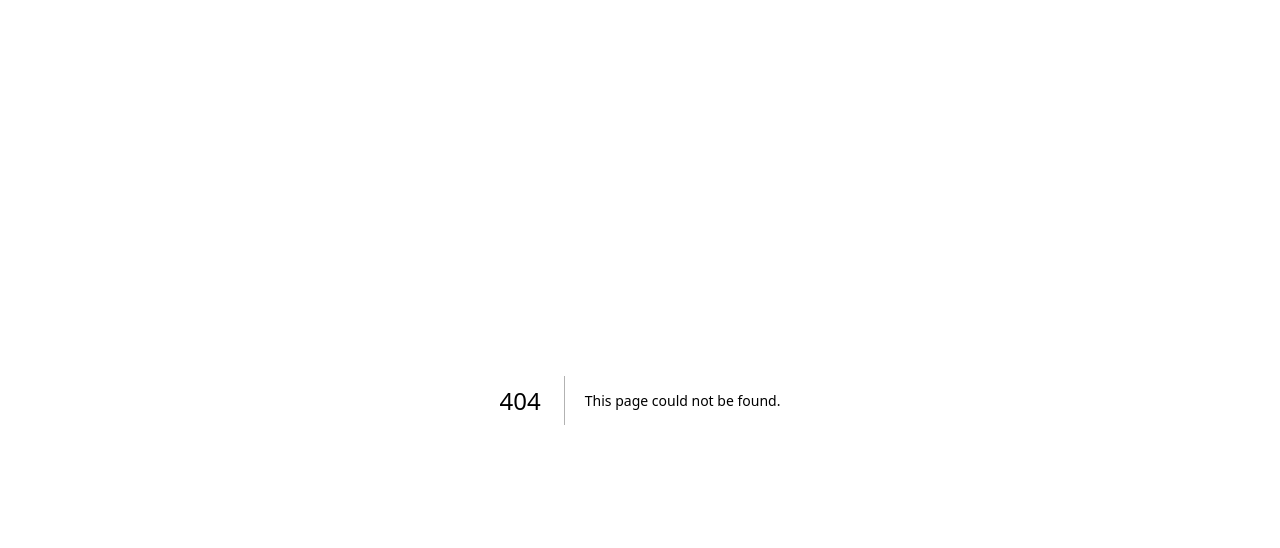
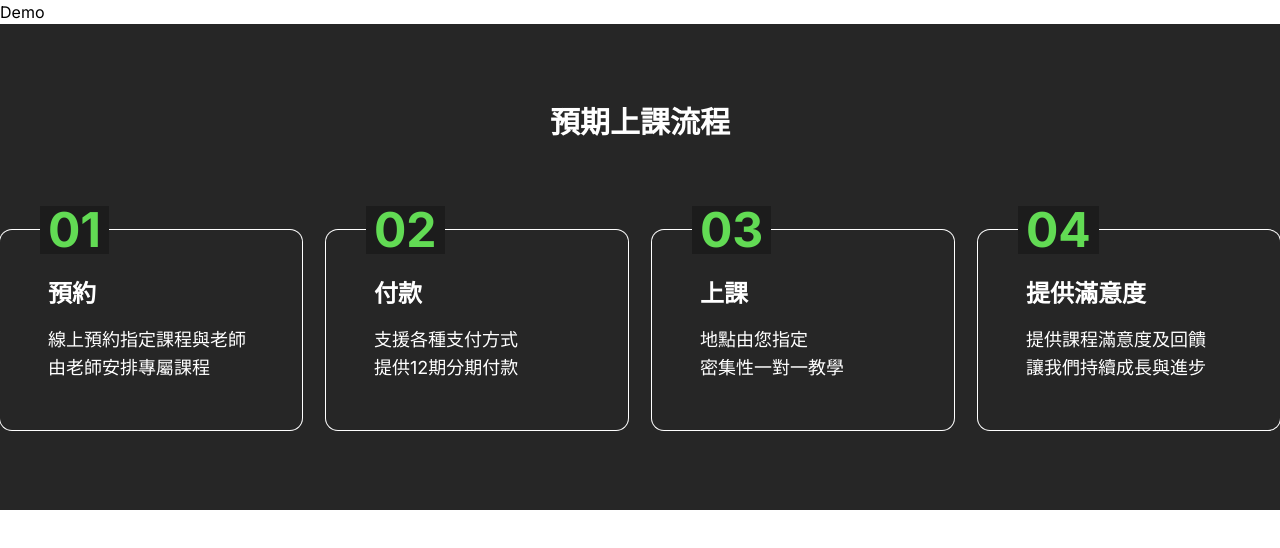
Before and after one commit to JackyHuang700/20230716_next13, a Next.js app: page /demo in a window 1280 px wide. Before the commit this address had no page. Shown: the top 548 px of the page. Built offline with nearby package versions, Linux system fonts and the light colour scheme.

Commit message:
add: add components

```diff
--- a/components/antDesign/demo.tsx
+++ b/app/antDesign/page.tsx
@@ -1,9 +1,12 @@
+// `app/page.tsx` is the UI for the `/` URL
 'use client'
 
 import { Button, DatePicker } from 'antd'
-import AntDsiSpin, { useAntDsiSpin } from '@/components/antDesign/spin'
-import AntDsiButton, { useAntDsiButton } from '@/components/antDesign/button'
-import AntDsiInput, { useAntDsiInput } from '@/components/antDesign/input'
+import AntDsiSpin, { useAntDsiSpin } from '@/app/components/antDesign/spin'
+import AntDsiButton, { useAntDsiButton } from '@/app/components/antDesign/button'
+import AntDsiInput, { useAntDsiInput } from '@/app/components/antDesign/input'
+import Link from 'next/link'
+
 
 export default function AntDesign() {
   const [spin_tem, setTem_spin] = useAntDsiSpin()
@@ -12,6 +15,7 @@ export default function AntDesign() {
 
   return (
     <section className="ant-design">
+      <Link href="/">Home</Link>
       <div className="spin">
         <AntDsiSpin {...spin_tem}>
           <div className="content" />
--- /dev/null
+++ b/app/demo/page.jsx
@@ -0,0 +1,56 @@
+import React from 'react'
+import "./style.css";
+
+export default function Demo() {
+  return (
+    <div>
+      <h5 className="mb-0">Demo</h5>
+
+<Aaa />
+    </div>
+  )
+}
+
+
+
+const Aaa  = function() {
+return (
+  <div className='bg-neutral-800'>
+
+<section className="py-10 bg-dark-400 md:py-20">
+  <div className="container">
+    <h2 data-aos="flip-left" className="text-white font-bold title-underline text-center text-2xl md:text-3xl after:left-1/2 after:-translate-x-1/2 pb-4 mb-[50px] md:mb-[74px]">
+      預期上課流程
+    </h2>
+    <ol className="flex flex-wrap -mx-3 gap-y-[50px] text-white">
+      <li data-aos="flip-left" data-aos-delay="100" className="w-full px-3 md:w-1/2 xl:w-1/4">
+        <div className="h-full ring-1 ring-white rounded-xl relative p-12 before:absolute before:content-['01'] before:-top-6 before:left-10 before:px-2 before:bg-dark-400 before:text-5xl before:text-primary before:font-bold">
+          <h3 className="mb-4 text-2xl font-bold">預約</h3>
+          <p className="text-lg">線上預約指定課程與老師<br />由老師安排專屬課程</p>
+        </div>
+      </li>
+      <li data-aos="flip-left" data-aos-delay="200" className="w-full px-3 md:w-1/2 xl:w-1/4">
+        <div className="h-full ring-1 ring-white rounded-xl relative p-12 before:absolute before:content-['02'] before:-top-6 before:left-10 before:px-2 before:bg-dark-400 before:text-5xl before:text-primary before:font-bold">
+          <h3 className="mb-4 text-2xl font-bold">付款</h3>
+          <p className="text-lg">支援各種支付方式<br />提供12期分期付款</p>
+        </div>
+      </li>
+      <li data-aos="flip-left" data-aos-delay="300" className="w-full px-3 md:w-1/2 xl:w-1/4">
+        <div className="h-full ring-1 ring-white rounded-xl relative p-12 before:absolute before:content-['03'] before:-top-6 before:left-10 before:px-2 before:bg-dark-400 before:text-5xl before:text-primary before:font-bold">
+          <h3 className="mb-4 text-2xl font-bold">上課</h3>
+          <p className="text-lg">地點由您指定<br />密集性一對一教學</p>
+        </div>
+      </li>
+      <li data-aos="flip-left" data-aos-delay="400" className="w-full px-3 md:w-1/2 xl:w-1/4">
+        <div className="h-full ring-1 ring-white rounded-xl relative p-12 before:absolute before:content-['04'] before:-top-6 before:left-10 before:px-2 before:bg-dark-400 before:text-5xl before:text-primary before:font-bold">
+          <h3 className="mb-4 text-2xl font-bold">提供滿意度</h3>
+          <p className="text-lg">提供課程滿意度及回饋<br />讓我們持續成長與進步</p>
+        </div>
+      </li>
+    </ol>
+  </div>
+</section>
+  </div>
+
+)
+}
--- /dev/null
+++ b/app/demo/style.css
@@ -0,0 +1,278 @@
+
+
+
+.before\:absolute::before {
+  content: var(--tw-content);
+  position: absolute;
+}
+
+.before\:inset-0::before {
+  content: var(--tw-content);
+  top: 0px;
+  right: 0px;
+  bottom: 0px;
+  left: 0px;
+}
+
+.before\:left-0::before {
+  content: var(--tw-content);
+  left: 0px;
+}
+
+.before\:top-0::before {
+  content: var(--tw-content);
+  top: 0px;
+}
+
+.before\:top-full::before {
+  content: var(--tw-content);
+  top: 100%;
+}
+
+.before\:-top-6::before {
+  content: var(--tw-content);
+  top: -1.5rem;
+}
+
+.before\:left-10::before {
+  content: var(--tw-content);
+  left: 2.5rem;
+}
+
+.before\:bottom-0::before {
+  content: var(--tw-content);
+  bottom: 0px;
+}
+
+.before\:-z-10::before {
+  content: var(--tw-content);
+  z-index: -10;
+}
+
+.before\:h-2::before {
+  content: var(--tw-content);
+  height: 0.5rem;
+}
+
+.before\:h-full::before {
+  content: var(--tw-content);
+  height: 100%;
+}
+
+.before\:h-0\.5::before {
+  content: var(--tw-content);
+  height: 0.125rem;
+}
+
+.before\:h-0::before {
+  content: var(--tw-content);
+  height: 0px;
+}
+
+.before\:w-2::before {
+  content: var(--tw-content);
+  width: 0.5rem;
+}
+
+.before\:w-\[calc\(100\%-12px\)\]::before {
+  content: var(--tw-content);
+  width: calc(100% - 12px);
+}
+
+.before\:w-1\/2::before {
+  content: var(--tw-content);
+  width: 50%;
+}
+
+.before\:rounded-3xl::before {
+  content: var(--tw-content);
+  border-radius: 1.5rem;
+}
+
+.before\:border::before {
+  content: var(--tw-content);
+  border-width: 1px;
+}
+
+.before\:border-gray-900::before {
+  content: var(--tw-content);
+  --tw-border-opacity: 1;
+  border-color: rgb(124 126 119 / var(--tw-border-opacity));
+}
+
+.before\:bg-white::before {
+  content: var(--tw-content);
+  --tw-bg-opacity: 1;
+  background-color: rgb(255 255 255 / var(--tw-bg-opacity));
+}
+
+.before\:bg-dark-400::before {
+  content: var(--tw-content);
+  --tw-bg-opacity: 1;
+  background-color: rgb(28 28 28 / var(--tw-bg-opacity));
+}
+
+.before\:bg-primary::before {
+  content: var(--tw-content);
+  --tw-bg-opacity: 1;
+  background-color: rgb(98 219 84 / var(--tw-bg-opacity));
+}
+
+.before\:px-2::before {
+  content: var(--tw-content);
+  padding-left: 0.5rem;
+  padding-right: 0.5rem;
+}
+
+.before\:text-5xl::before {
+  content: var(--tw-content);
+  font-size: 3rem;
+  line-height: 1;
+}
+
+.before\:font-bold::before {
+  content: var(--tw-content);
+  font-weight: 700;
+}
+
+.before\:text-primary::before {
+  content: var(--tw-content);
+  --tw-text-opacity: 1;
+  color: rgb(98 219 84 / var(--tw-text-opacity));
+}
+
+.before\:opacity-90::before {
+  content: var(--tw-content);
+  opacity: 0.9;
+}
+
+.before\:content-\[\'01\'\]::before {
+  --tw-content: '01';
+  content: var(--tw-content);
+}
+
+.before\:content-\[\'02\'\]::before {
+  --tw-content: '02';
+  content: var(--tw-content);
+}
+
+.before\:content-\[\'03\'\]::before {
+  --tw-content: '03';
+  content: var(--tw-content);
+}
+
+.before\:content-\[\'04\'\]::before {
+  --tw-content: '04';
+  content: var(--tw-content);
+}
+
+.before\:translate-middle::before {
+    content: var(--tw-content);
+    --tw-translate-x: -50%;
+    --tw-translate-y: -50%;
+    -webkit-transform: translate(var(--tw-translate-x), var(--tw-translate-y)) rotate(var(--tw-rotate)) skewX(var(--tw-skew-x)) skewY(var(--tw-skew-y)) scaleX(var(--tw-scale-x)) scaleY(var(--tw-scale-y));
+        -ms-transform: translate(var(--tw-translate-x), var(--tw-translate-y)) rotate(var(--tw-rotate)) skewX(var(--tw-skew-x)) skewY(var(--tw-skew-y)) scaleX(var(--tw-scale-x)) scaleY(var(--tw-scale-y));
+            transform: translate(var(--tw-translate-x), var(--tw-translate-y)) rotate(var(--tw-rotate)) skewX(var(--tw-skew-x)) skewY(var(--tw-skew-y)) scaleX(var(--tw-scale-x)) scaleY(var(--tw-scale-y));
+  }
+
+.before\:hover-300::before {
+    content: var(--tw-content);
+    -webkit-transition-property: all;
+    -o-transition-property: all;
+    transition-property: all;
+    -webkit-transition-timing-function: cubic-bezier(0.4, 0, 0.2, 1);
+         -o-transition-timing-function: cubic-bezier(0.4, 0, 0.2, 1);
+            transition-timing-function: cubic-bezier(0.4, 0, 0.2, 1);
+    -webkit-transition-duration: 300ms;
+         -o-transition-duration: 300ms;
+            transition-duration: 300ms;
+  }
+
+.after\:absolute::after {
+  content: var(--tw-content);
+  position: absolute;
+}
+
+.after\:left-full::after {
+  content: var(--tw-content);
+  left: 100%;
+}
+
+.after\:top-0::after {
+  content: var(--tw-content);
+  top: 0px;
+}
+
+.after\:top-full::after {
+  content: var(--tw-content);
+  top: 100%;
+}
+
+.after\:left-1\/2::after {
+  content: var(--tw-content);
+  left: 50%;
+}
+
+.after\:right-0::after {
+  content: var(--tw-content);
+  right: 0px;
+}
+
+.after\:bottom-0::after {
+  content: var(--tw-content);
+  bottom: 0px;
+}
+
+.after\:h-2::after {
+  content: var(--tw-content);
+  height: 0.5rem;
+}
+
+.after\:h-0\.5::after {
+  content: var(--tw-content);
+  height: 0.125rem;
+}
+
+.after\:h-0::after {
+  content: var(--tw-content);
+  height: 0px;
+}
+
+.after\:w-2::after {
+  content: var(--tw-content);
+  width: 0.5rem;
+}
+
+.after\:w-1\/2::after {
+  content: var(--tw-content);
+  width: 50%;
+}
+
+.after\:-translate-x-1\/2::after {
+  content: var(--tw-content);
+  --tw-translate-x: -50%;
+  -webkit-transform: translate(var(--tw-translate-x), var(--tw-translate-y)) rotate(var(--tw-rotate)) skewX(var(--tw-skew-x)) skewY(var(--tw-skew-y)) scaleX(var(--tw-scale-x)) scaleY(var(--tw-scale-y));
+      -ms-transform: translate(var(--tw-translate-x), var(--tw-translate-y)) rotate(var(--tw-rotate)) skewX(var(--tw-skew-x)) skewY(var(--tw-skew-y)) scaleX(var(--tw-scale-x)) scaleY(var(--tw-scale-y));
+          transform: translate(var(--tw-translate-x), var(--tw-translate-y)) rotate(var(--tw-rotate)) skewX(var(--tw-skew-x)) skewY(var(--tw-skew-y)) scaleX(var(--tw-scale-x)) scaleY(var(--tw-scale-y));
+}
+
+.after\:bg-white::after {
+  content: var(--tw-content);
+  --tw-bg-opacity: 1;
+  background-color: rgb(255 255 255 / var(--tw-bg-opacity));
+}
+
+.after\:bg-secondary::after {
+  content: var(--tw-content);
+  --tw-bg-opacity: 1;
+  background-color: rgb(9 172 245 / var(--tw-bg-opacity));
+}
+
+.after\:translate-middle::after {
+    content: var(--tw-content);
+    --tw-translate-x: -50%;
+    --tw-translate-y: -50%;
+    -webkit-transform: translate(var(--tw-translate-x), var(--tw-translate-y)) rotate(var(--tw-rotate)) skewX(var(--tw-skew-x)) skewY(var(--tw-skew-y)) scaleX(var(--tw-scale-x)) scaleY(var(--tw-scale-y));
+        -ms-transform: translate(var(--tw-translate-x), var(--tw-translate-y)) rotate(var(--tw-rotate)) skewX(var(--tw-skew-x)) skewY(var(--tw-skew-y)) scaleX(var(--tw-scale-x)) scaleY(var(--tw-scale-y));
+            transform: translate(var(--tw-translate-x), var(--tw-translate-y)) rotate(var(--tw-rotate)) skewX(var(--tw-skew-x)) skewY(var(--tw-skew-y)) scaleX(var(--tw-scale-x)) scaleY(var(--tw-scale-y));
+  }
--- a/app/page.tsx
+++ b/app/page.tsx
@@ -1,10 +1,15 @@
 import Image from 'next/image'
-import AntDesignDemo from '@/components/antDesign/demo'
+import Link from 'next/link'
+
+
+
 
 export default function Home() {
   return (
     <main className="flex flex-col items-center justify-between min-h-screen p-24">
-      <AntDesignDemo />
+      <Link href="/antDesign">antDesign</Link>
+      <Link href="/demo">demo</Link>
+
 
       <div className="z-10 items-center justify-between w-full max-w-5xl font-mono text-sm lg:flex">
         <p className="fixed top-0 left-0 flex justify-center w-full pt-8 pb-6 border-b border-gray-300 bg-gradient-to-b from-zinc-200 backdrop-blur-2xl dark:border-neutral-800 dark:bg-zinc-800/30 dark:from-inherit lg:static lg:w-auto lg:rounded-xl lg:border lg:bg-gray-200 lg:p-4 lg:dark:bg-zinc-800/30">
```
Also changed, not shown: app/components/antDesign/button/index.tsx (renamed from components/antDesign/button/index.tsx), app/components/antDesign/input/index.tsx (renamed from components/antDesign/input/index.tsx), app/components/antDesign/spin/index.tsx (renamed from components/antDesign/spin/index.tsx).
